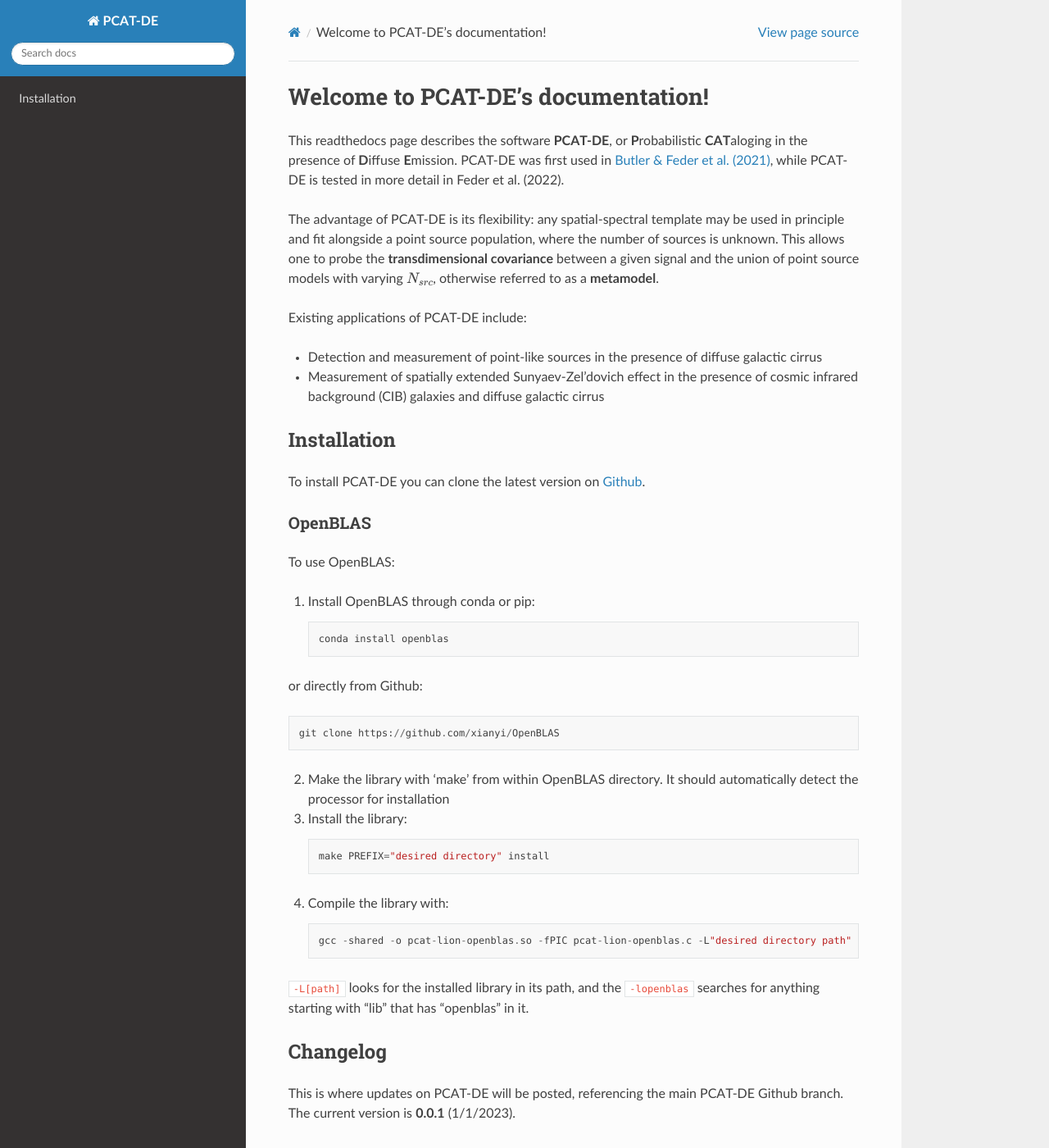
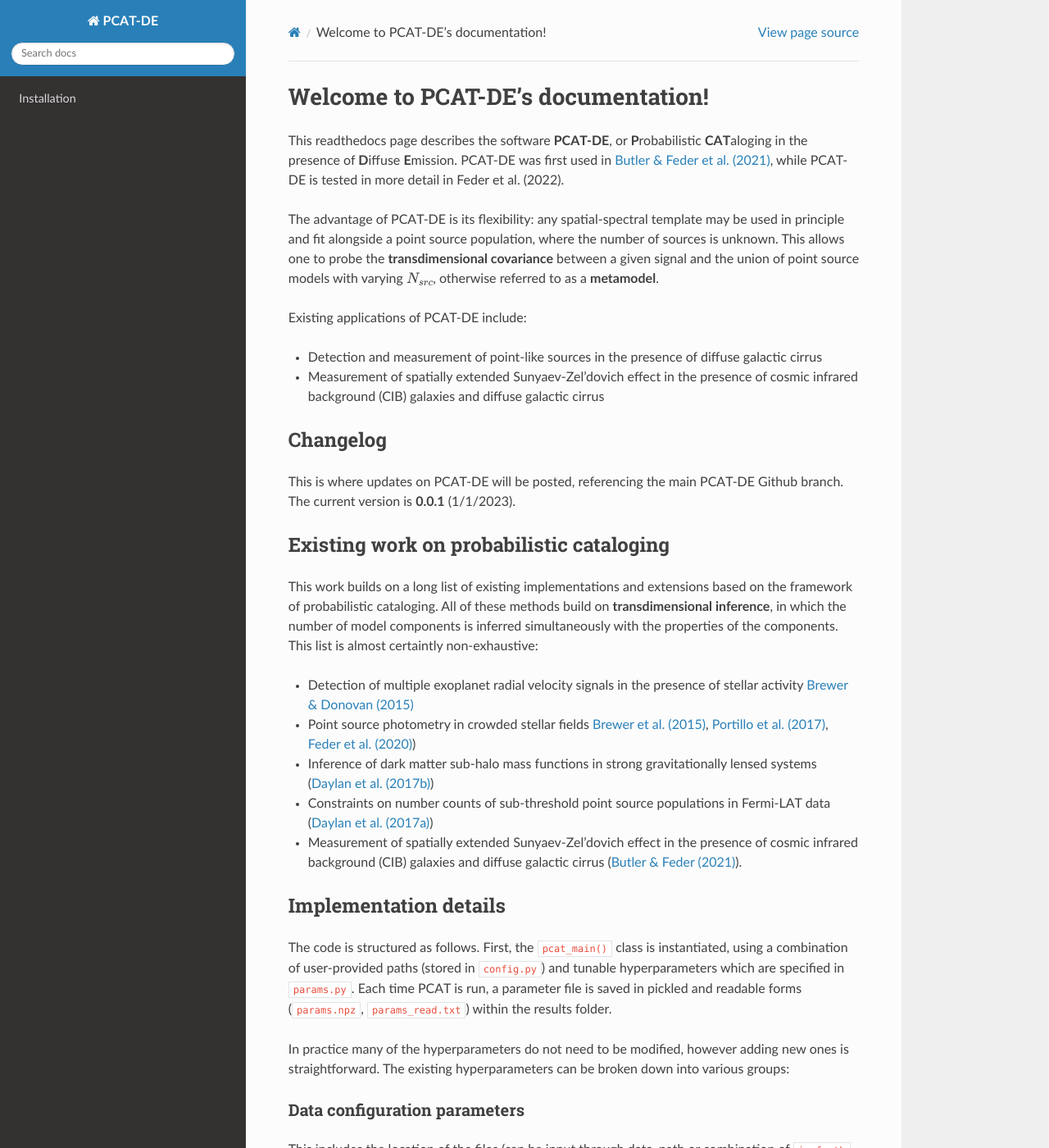
Before and after one commit to RichardFeder/pcat-de, a Sphinx documentation site: the page built from docs/source/index.rst, in a window 1280 px wide and 1400 px high. Shown: the whole window at 82% size. Built offline with Sphinx 7.4.7 and the Read the Docs theme 2.0.0, drawn with Linux system fonts in a browser that asks for light colours.

Commit message:
documentation tweaks

```diff
--- a/docs/source/index.rst
+++ b/docs/source/index.rst
@@ -19,32 +19,6 @@
    :maxdepth: 3
 
    installation
-
-Installation
--------------
-
-To install PCAT-DE you can clone the latest version on `Github <https://github.com/RichardFeder/pcat-de>`_.
-
-OpenBLAS
-++++++++
-
-To use OpenBLAS:
-
-1) Install OpenBLAS through conda or pip::
-
-    conda install openblas
-or directly from Github::
-
-      git clone https://github.com/xianyi/OpenBLAS
-
-2) Make the library with ‘make’ from within OpenBLAS directory. It should automatically detect the processor for installation
-3) Install the library::
-
-    make PREFIX="desired directory" install
-4) Compile the library with::
-
-    gcc -shared -o pcat-lion-openblas.so -fPIC pcat-lion-openblas.c -L"desired directory path" -lopenblas
-``-L[path]`` looks for the installed library in its path, and the ``-lopenblas`` searches for anything starting with “lib” that has “openblas” in it.
 
 
 Changelog
```
Also changed, not shown: docs/source/installation.rst (+6 -1 lines).
